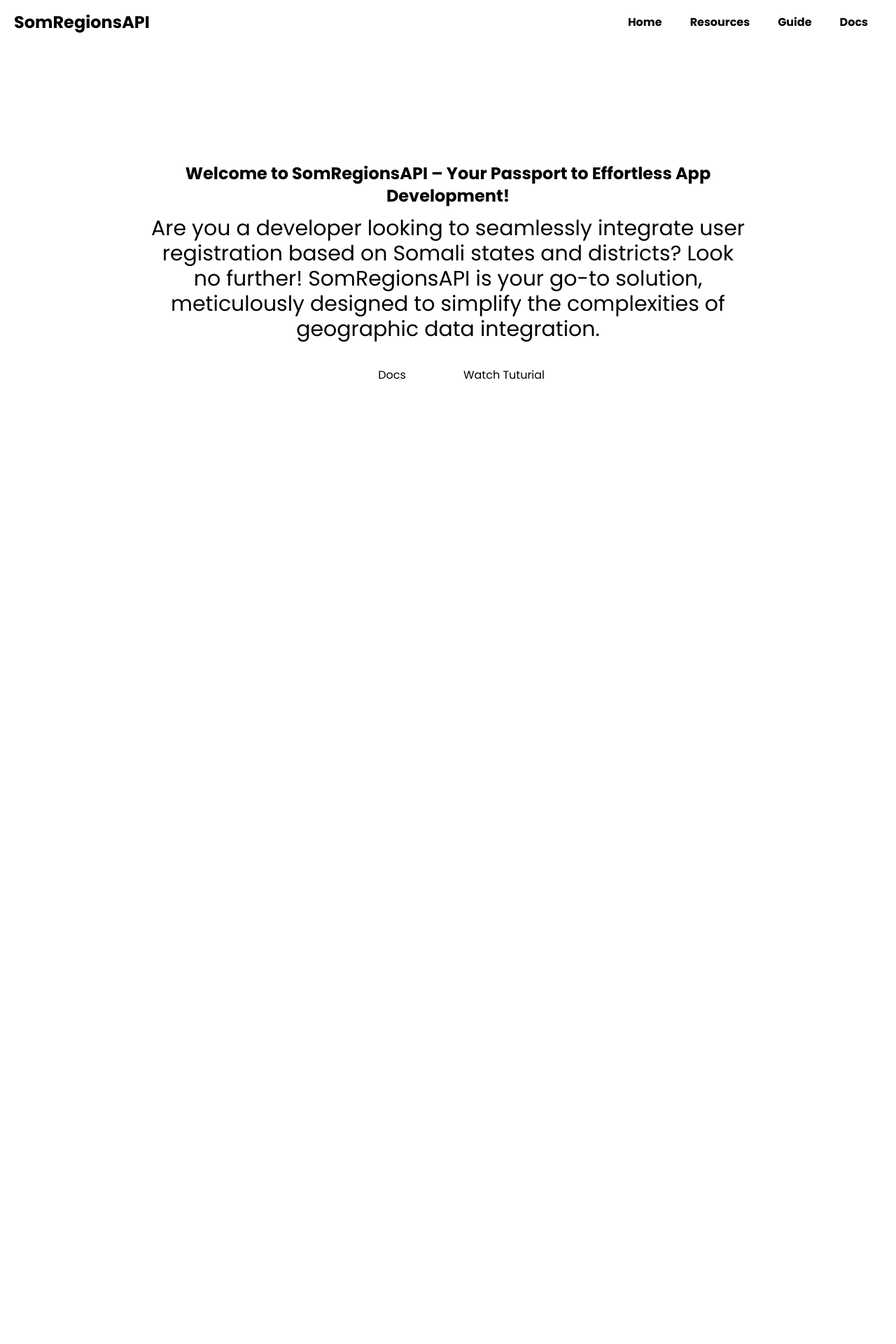
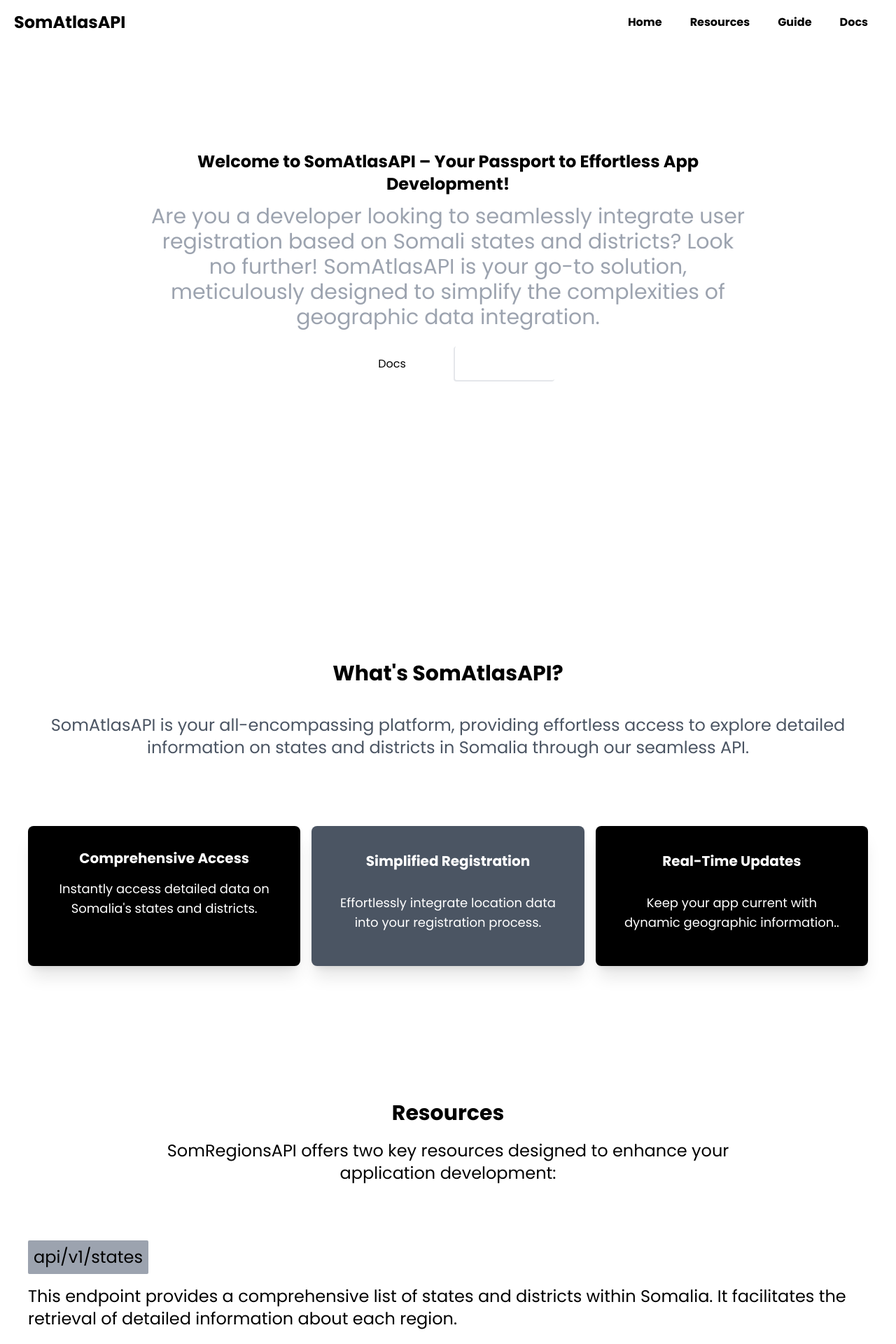
Before and after one commit to Ashakour1/SomAtlasAPI, a Svelte app in the folder client/: page / in a window 1280 px wide. Shown: the top 1920 px of the page at 70% size. Before the commit the page ends 808 px from the top, so only its background shows below. Built offline with nearby package versions, Linux system fonts and the light colour scheme.

Commit message:
i added resourse page

```diff
--- a/client/package.json
+++ b/client/package.json
@@ -15,5 +15,8 @@
     "svelte": "^4.0.5",
     "tailwindcss": "^3.3.5",
     "vite": "^4.4.5"
+  },
+  "dependencies": {
+    "iconify-icon": "^1.0.8"
   }
 }
--- a/client/src/App.svelte
+++ b/client/src/App.svelte
@@ -2,11 +2,12 @@
   import Features from "./components/Features.svelte";
 import Header from "./components/Header.svelte";
   import Home from "./components/Home.svelte";
+  import Resources from "./components/Resources.svelte";
 
 </script>
-<div class="max-w-[1240px] mx-auto">
+<div>
   <Header/>
   <Home/>
-
+  <Features/>
+  <Resources/>
 </div>
-<Features/>
--- a/client/src/components/Features.svelte
+++ b/client/src/components/Features.svelte
@@ -0,0 +1,39 @@
+<script>
+    import 'iconify-icon'
+</script>
+<section class="bg-white" id="features">
+    <div class="max-w-[1240px]  mx-auto py-[6rem] px-5">
+    <h1 class="text-center text-3xl font-bold text-black">What's SomAtlasAPI?</h1>
+    <p class="mt-10 text-2xl text-center text-gray-600">SomAtlasAPI is your all-encompassing platform, providing effortless access to explore detailed information on states and districts in Somalia through our seamless API.</p>
+    <div class="grid gap-4 md:grid-cols-3 sm:grid-cols-1 ">
+        <div class=" w-full  shadow-xl bg-black p-4 mt-24  my-8 items-center text-center text-white flex flex-col rounded-lg hover:scale-105 duration-300 ">
+
+            <iconify-icon icon="mdi:world" class="text-3xl text-blue-700"></iconify-icon>
+
+            <div class="font-medium text-center">
+                <h1 class="pt-4 text-xl font-bold mx-4">Comprehensive Access</h1>
+                <p class="py-4  text-lg mx-4">Instantly access detailed data on Somalia's states and districts.</p>
+            </div>
+        </div>
+        <div class="w-full shadow-xl bg-gray-600 p-4 mt-24  my-8 items-center text-center text-white  flex flex-col rounded-lg hover:scale-105 duration-300 ">
+
+            <iconify-icon icon="mdi:rocket" class="text-3xl text-blue-700"></iconify-icon>
+
+            <div class="font-medium text-center">
+                <h1 class="pt-5 text-xl font-bold mx-4">Simplified Registration</h1>
+                <p class="py-8  text-lg mx-4">Effortlessly integrate location data into your registration process.</p>
+            </div>
+        </div>
+        <div class="w-full shadow-xl bg-black  p-4 mt-24  my-8 items-center text-center text-white  flex flex-col rounded-lg hover:scale-105 duration-300 ">
+
+            <iconify-icon icon="mdi:high-voltage" class="text-3xl text-blue-700"></iconify-icon>
+
+            <div class="font-medium text-center">
+                <h1 class="pt-5 text-xl font-bold mx-4"> Real-Time Updates</h1>
+                <p class="py-8  text-lg mx-4">Keep your app current with dynamic geographic information..</p>
+            </div>
+        </div>
+
+    </div>
+</div>
+</section>
--- a/client/src/components/Header.svelte
+++ b/client/src/components/Header.svelte
@@ -2,16 +2,17 @@
 
 </script>
 
-<section class="flex justify-between items-center">
+<section class="flex justify-between items-center max-w-[1240px] mx-auto scroll-smooth">
    <div class="text-2xl font-bold">
-    <h1>SomRegionsAPI</h1>
+    <h1>SomAtlasAPI
+    </h1>
    </div>
    <div>
         <ul class=" hidden md:flex font-bold">
-            <li class="p-5"><a href="/home">Home</a></li>
-            <li class="p-5"><a href="/Resourse">Resources</a></li>
-            <li class="p-5"><a href="/guide">Guide</a></li>
-            <li class="p-5"><a href="/docs">Docs</a></li>
+            <li class="p-5"><a href="/">Home</a></li>
+            <li class="p-5"><a href="#resources">Resources</a></li>
+            <li class="p-5"><a href="#guide">Guide</a></li>
+            <li class="p-5"><a href="/">Docs</a></li>
         </ul>
    </div>
 </section>
--- a/client/src/components/Home.svelte
+++ b/client/src/components/Home.svelte
@@ -1,13 +1,25 @@
+<script>
+    import 'iconify-icon'
+</script>
 <section>
-    <div class=" max-w-[850px] mt-[-56px] w-full h-screen mx-auto text-center flex flex-col justify-center">
-        <h1 class="text-2xl font-bold">Welcome to SomRegionsAPI – Your Passport to Effortless App Development!</h1>
-        <p class="text-3xl pt-3">
-            Are you a developer looking to seamlessly integrate user registration based on Somali states and districts? Look no further! SomRegionsAPI is your go-to solution, meticulously designed to simplify the complexities of geographic data integration.
+    <div class="max-w-[1240px] mx-auto ">
+
+    <div class=" max-w-[850px] mt-[-16px] w-full h-screen mx-auto text-center flex flex-col justify-center  ">
+        <h1 class="text-2xl font-bold">Welcome to SomAtlasAPI
+            – Your Passport to Effortless App Development!</h1>
+        <p class="text-3xl pt-3  text-gray-400">
+            Are you a developer looking to seamlessly integrate user registration based on Somali states and districts? Look no further! SomAtlasAPI
+            is your go-to solution, meticulously designed to simplify the complexities of geographic data integration.
             </p>
             <div class="flex justify-center">
                <button class="bg-white w-36 py-3 my-6 rounded-md text-black font-medium mx-2  hover:bg-black hover:text-white ">Docs</button>
-               <button class="bg-white w-36 py-3 my-6 rounded-md text-black font-medium mx-2 hover:bg-black hover:text-white">Watch Tuturial</button>
+               <button class=" border-l-2 border-b-2 w-36 py-3 my-6 rounded text-white font-medium mx-2 hover:bg-white hover:text-black">Watch Tuturial</button>
             </div>
 
+          <div class="  items-center pt-28  ">
+            <iconify-icon icon="mdi:arrow-down" class="text-3xl text-blue-700 animate-bounce w-6 h-6"></iconify-icon>
+          </div>
     </div>
+
+</div>
 </section>
--- /dev/null
+++ b/client/src/components/Resources.svelte
@@ -0,0 +1,17 @@
+<section>
+    <div class="max-w-[1240px] mx-auto py-[4rem] px-5">
+        <div class="text-center max-w-[850px] mx-auto ">
+            <h1 class="text-3xl font-bold">Resources</h1>
+            <p class="my-5 text-2xl">SomRegionsAPI offers two key resources designed to enhance your application development:</p>
+        </div>
+
+        <div class="my-20">
+           <p class="text-2xl bg-gray-400 inline-block p-2 rounded-sm">api/v1/states</p>
+         <p class="py-4 text-2xl">This endpoint provides a comprehensive list of states and districts within Somalia. It facilitates the retrieval of detailed information about each region.</p>
+        </div>
+        <div class="my-10">
+           <p class="text-2xl bg-gray-400 inline-block p-2 rounded-sm">api/v1/states/state/:id</p>
+         <p class="py-4 text-2xl">This endpoint allows the retrieval of detailed information about a specific state in Somalia. The :id parameter represents the unique identifier of the state.</p>
+        </div>
+    </div>
+</section>
```
Also changed, not shown: 1 other file (tests, documents, lock files or other folders).
